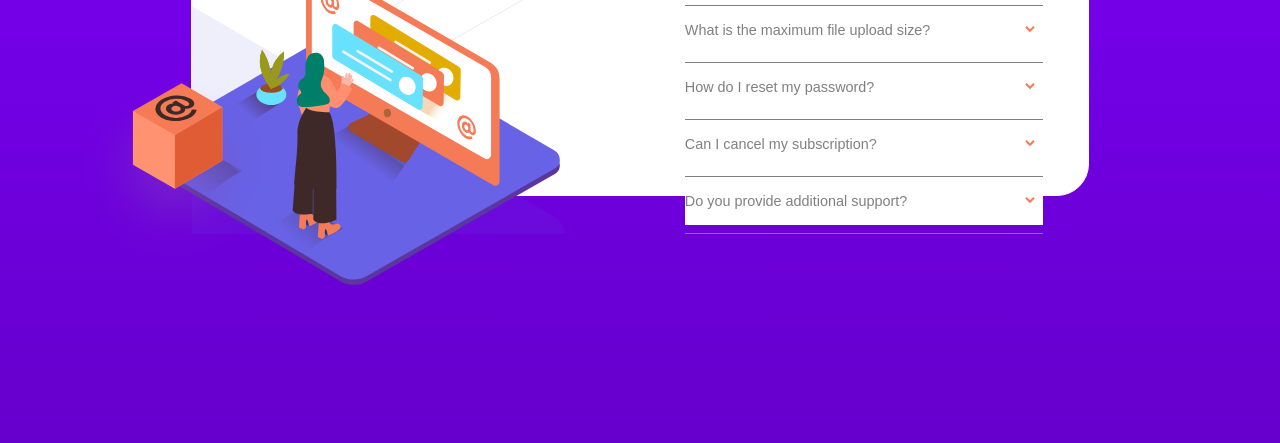
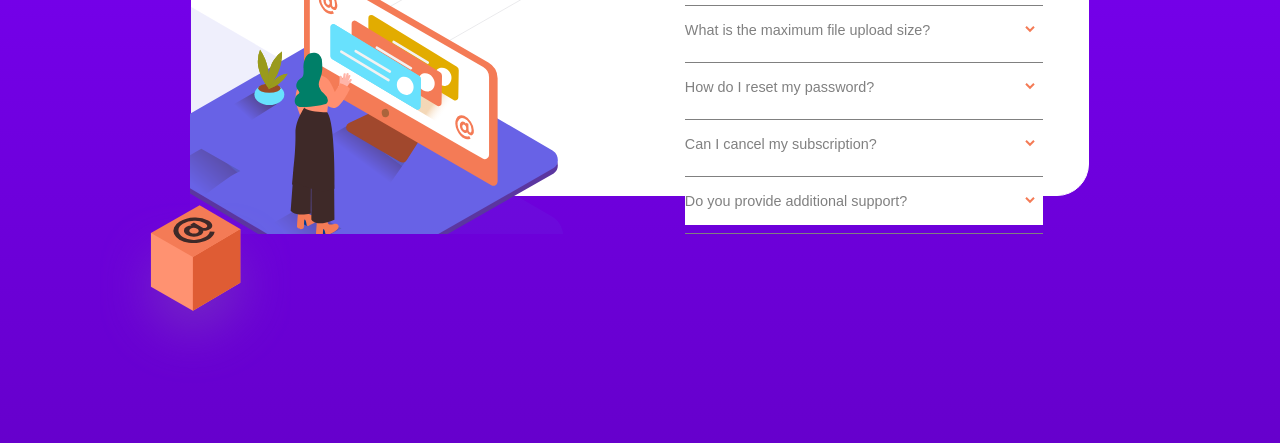
Before and after one commit to GummyJohn/FAQ-Accoridon-Card, a plain HTML site: page index.html in a window 1280 px wide. Shown: the part 357-800 px from the top of the page. Drawn offline with Linux system fonts and the light colour scheme.

Commit message:
images fixed

```diff
--- a/script.js
+++ b/script.js
@@ -47,15 +47,13 @@ const containers = document.querySelectorAll('.container');
 
 for(let i = 0; i < containers.length; i++){
   let index = i;
+
   if(index in questionObj){
     containers[i].prepend(
       button(questionObj[index])
     )
   }
-}
 
-for(let i = 0; i < containers.length; i++){
-  let index = i;
   if(index in answersObj){
     containers[index].appendChild(
       answer(answersObj[index])
@@ -63,10 +61,12 @@ for(let i = 0; i < containers.length; i++){
   }
 }
 
-const buttons = document.querySelectorAll('.button');
-
 containers.forEach((contain) => {
   contain.addEventListener('click', function(){
     contain.classList.toggle('active');
   })
 })
+
+.content.addEventListener('click', () => {
+
+})
--- a/styles.css
+++ b/styles.css
@@ -81,7 +81,9 @@ button:hover{
 .images{
   width: 100%;
   height: 100%;
+  overflow: hidden;
   position: relative;
+  margin-left: -2px;
 }
 
 .image-one{
@@ -96,9 +98,9 @@ button:hover{
 }
 
 .image-one img{
-  position: absolute;
-  top: 190px;
-  left: -110px;
+  position: fixed;
+  top: 560px;
+  left: 100px;
   z-index: 3;
 }
 
```
Also changed, not shown: index.html (+0 -1 lines).
